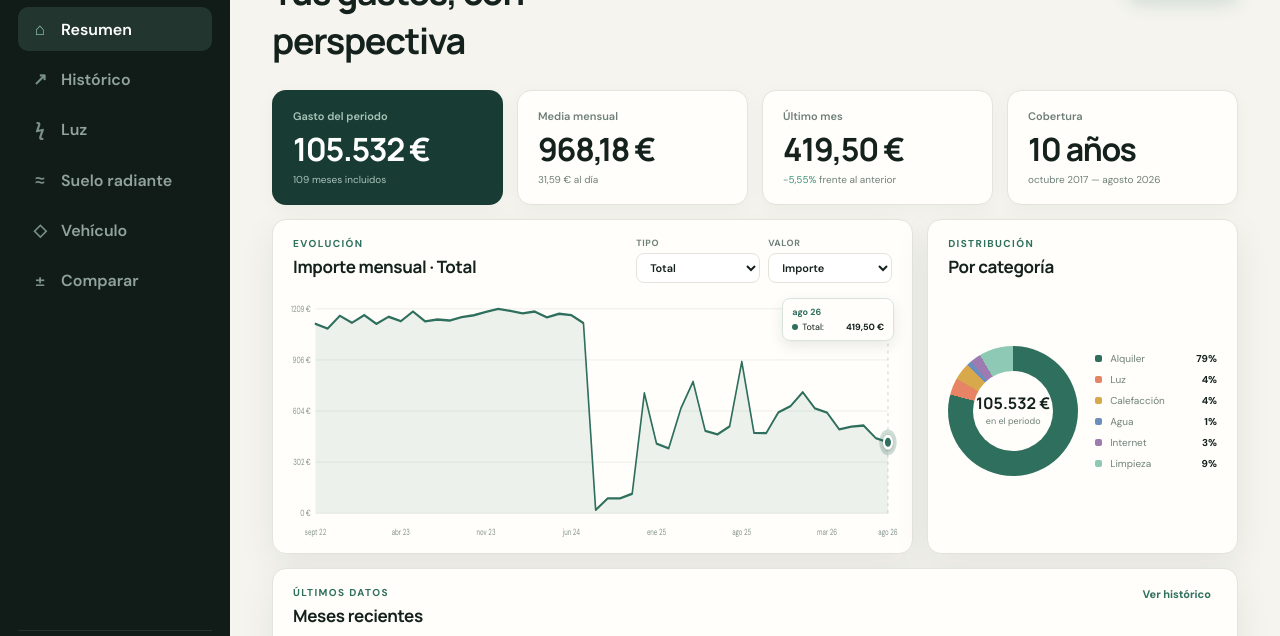
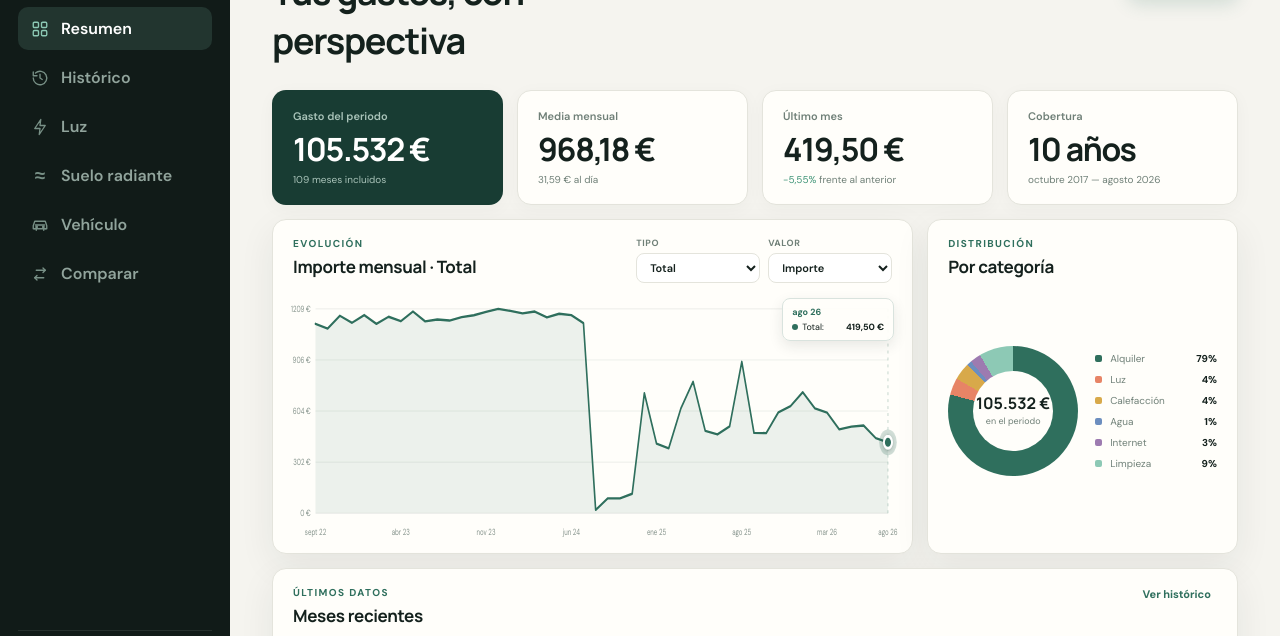
Before and after one commit to danimh1991/Facturas, a website with bundled scripts: page public/facturas/index.html in a window 1280 px wide. Shown: the part 85-721 px from the top of the page. Built offline with nearby package versions, Linux system fonts and the light colour scheme; no server answers.

Commit message:
Mejora los iconos de navegación

```diff
--- a/public/facturas/index.html
+++ b/public/facturas/index.html
@@ -19,12 +19,22 @@
           <span><strong>Facturas</strong><small>Histórico del hogar</small></span>
         </a>
         <nav aria-label="Secciones">
-          <button class="nav-item active" data-view="resumen"><span>⌂</span>Resumen</button>
-          <button class="nav-item" data-view="historico"><span>↗</span>Histórico</button>
-          <button class="nav-item" data-view="luz"><span>ϟ</span>Luz</button>
-          <button class="nav-item" data-view="suelo"><span>≈</span>Suelo radiante</button>
-          <button class="nav-item" data-view="vehiculo"><span>◇</span>Vehículo</button>
-          <button class="nav-item" data-view="comparar"><span>±</span>Comparar</button>
+          <button class="nav-item active" data-view="resumen">
+            <span class="nav-icon" aria-hidden="true"><svg viewBox="0 0 24 24"><rect x="3" y="3" width="7" height="7" rx="1.5"/><rect x="14" y="3" width="7" height="7" rx="1.5"/><rect x="3" y="14" width="7" height="7" rx="1.5"/><rect x="14" y="14" width="7" height="7" rx="1.5"/></svg></span>Resumen
+          </button>
+          <button class="nav-item" data-view="historico">
+            <span class="nav-icon" aria-hidden="true"><svg viewBox="0 0 24 24"><path d="M3 12a9 9 0 1 0 3-6.7"/><path d="M3 4v5h5"/><path d="M12 7v5l3 2"/></svg></span>Histórico
+          </button>
+          <button class="nav-item" data-view="luz">
+            <span class="nav-icon" aria-hidden="true"><svg viewBox="0 0 24 24"><path d="m13 2-8 12h7l-1 8 8-12h-7z"/></svg></span>Luz
+          </button>
+          <button class="nav-item" data-view="suelo"><span class="nav-icon nav-icon-floor" aria-hidden="true">≈</span>Suelo radiante</button>
+          <button class="nav-item" data-view="vehiculo">
+            <span class="nav-icon" aria-hidden="true"><svg viewBox="0 0 24 24"><path d="M5 17H3v-4l2-6h14l2 6v4h-2"/><path d="M5 17h14"/><path d="M7 17v2M17 17v2M6 12h12"/><circle cx="7.5" cy="14.5" r="1"/><circle cx="16.5" cy="14.5" r="1"/></svg></span>Vehículo
+          </button>
+          <button class="nav-item" data-view="comparar">
+            <span class="nav-icon" aria-hidden="true"><svg viewBox="0 0 24 24"><path d="M7 7h12"/><path d="m16 4 3 3-3 3"/><path d="M17 17H5"/><path d="m8 14-3 3 3 3"/></svg></span>Comparar
+          </button>
         </nav>
         <div class="sidebar-note">
           <span class="status-dot"></span>
--- a/public/facturas/styles.css
+++ b/public/facturas/styles.css
@@ -29,10 +29,12 @@ button { color: inherit; }
 .brand small { margin-top: 4px; color: #8ba198; font-size: 11px; }
 nav { display: grid; gap: 6px; }
 .nav-item { width: 100%; border: 0; border-radius: 10px; padding: 11px 12px; background: transparent; color: #91a49c; text-align: left; cursor: pointer; transition: .18s ease; display: flex; align-items: center; gap: 11px; font-weight: 600; }
-.nav-item span { width: 20px; color: #789086; text-align: center; font-size: 17px; }
+.nav-icon { width: 20px; height: 20px; flex: 0 0 20px; display: grid; place-items: center; color: #789086; text-align: center; }
+.nav-icon svg { width: 18px; height: 18px; fill: none; stroke: currentColor; stroke-width: 1.8; stroke-linecap: round; stroke-linejoin: round; }
+.nav-icon-floor { font-size: 19px; line-height: 1; }
 .nav-item:hover { background: rgba(255,255,255,.055); color: #f1f6f3; }
 .nav-item.active { background: #22352f; color: white; }
-.nav-item.active span { color: var(--mint); }
+.nav-item.active .nav-icon { color: var(--mint); }
 .sidebar-note { margin-top: auto; padding: 14px 12px; border-top: 1px solid rgba(255,255,255,.09); display: flex; gap: 10px; align-items: flex-start; }
 .sidebar-note strong, .sidebar-note small { display: block; }
 .sidebar-note strong { font-size: 11px; }
```
